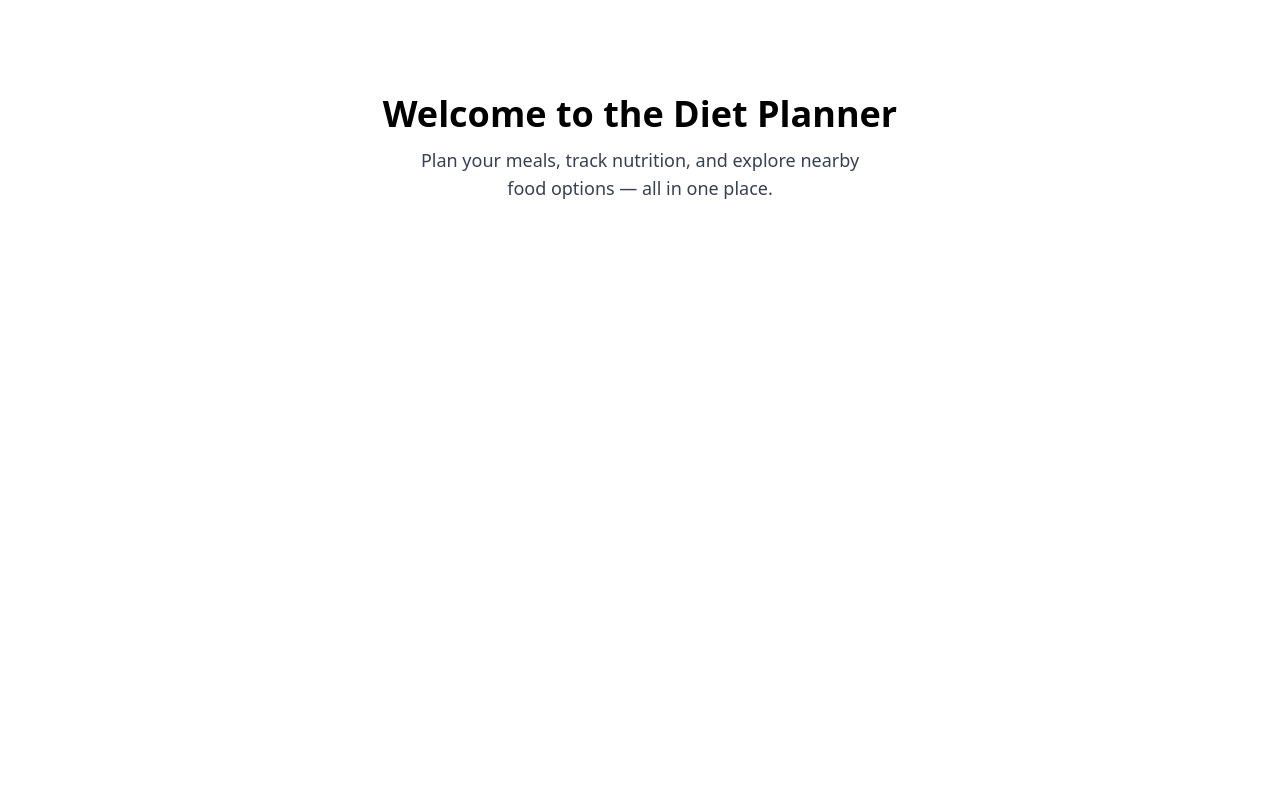
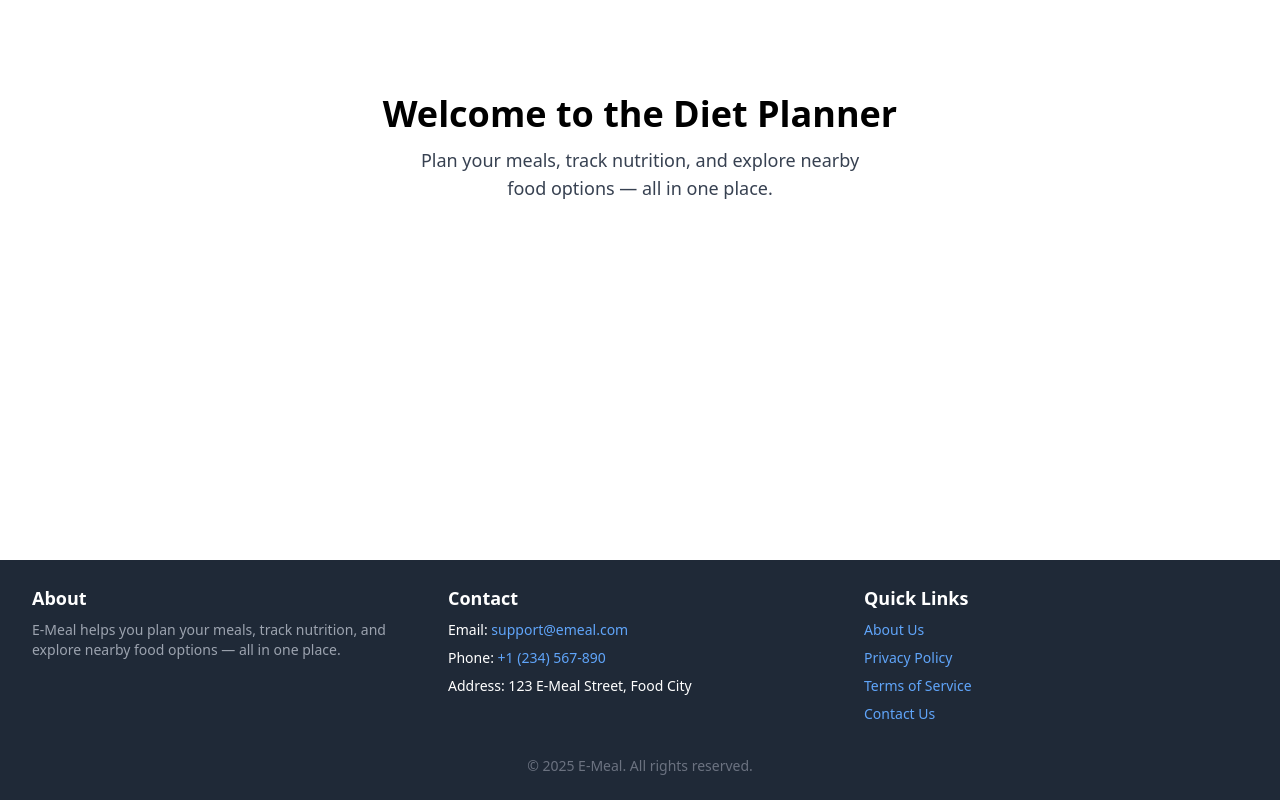
Before and after one commit to SDSU-CompE-561-Spring-2025/diet-planner-macros-tracking, a Next.js app in the folder frontend/: page / in a window 1280 px wide. Shown: the part 304-1104 px from the top of the page. Before the commit the page ends 864 px from the top, so only its background shows below. Built offline with nearby package versions, Linux system fonts and the light colour scheme.

Commit message:
Added Footer

```diff
--- a/frontend/src/components/Footer.jsx
+++ b/frontend/src/components/Footer.jsx
@@ -0,0 +1,75 @@
+export default function Footer() {
+  return (
+    <footer className="bg-gray-800 text-white py-6">
+      <div className="max-w-7xl mx-auto px-4 sm:px-6 lg:px-8">
+        <div className="grid grid-cols-1 md:grid-cols-3 gap-8">
+          {/* About Section */}
+          <div>
+            <h3 className="text-lg font-bold mb-2">About</h3>
+            <p className="text-sm text-gray-400">
+              E-Meal helps you plan your meals, track nutrition, and explore
+              nearby food options — all in one place.
+            </p>
+          </div>
+
+          {/* Contact Section */}
+          <div>
+            <h3 className="text-lg font-bold mb-2">Contact</h3>
+            <ul className="space-y-2 text-sm">
+              <li>
+                Email:{" "}
+                <a
+                  href="mailto:support@emeal.com"
+                  className="text-blue-400 hover:underline"
+                >
+                  support@emeal.com
+                </a>
+              </li>
+              <li>
+                Phone:{" "}
+                <a
+                  href="tel:+1234567890"
+                  className="text-blue-400 hover:underline"
+                >
+                  +1 (234) 567-890
+                </a>
+              </li>
+              <li>Address: 123 E-Meal Street, Food City</li>
+            </ul>
+          </div>
+
+          {/* Quick Links Section */}
+          <div>
+            <h3 className="text-lg font-bold mb-2">Quick Links</h3>
+            <ul className="space-y-2 text-sm">
+              <li>
+                <a href="/about" className="text-blue-400 hover:underline">
+                  About Us
+                </a>
+              </li>
+              <li>
+                <a href="/privacy" className="text-blue-400 hover:underline">
+                  Privacy Policy
+                </a>
+              </li>
+              <li>
+                <a href="/terms" className="text-blue-400 hover:underline">
+                  Terms of Service
+                </a>
+              </li>
+              <li>
+                <a href="/contact" className="text-blue-400 hover:underline">
+                  Contact Us
+                </a>
+              </li>
+            </ul>
+          </div>
+        </div>
+
+        <div className="mt-8 text-center text-sm text-gray-500">
+          &copy; {new Date().getFullYear()} E-Meal. All rights reserved.
+        </div>
+      </div>
+    </footer>
+  );
+}
--- a/frontend/src/components/Layout.jsx
+++ b/frontend/src/components/Layout.jsx
@@ -1,10 +1,12 @@
-import Navbar from "./Navbar";
+import Navbar from "./navbar";
+import Footer from "./footer"; // Import the Footer component
 
 export default function Layout({ children }) {
   return (
     <>
       <Navbar />
       <main className="min-h-screen">{children}</main>
+      <Footer /> {/* Add the Footer here */}
     </>
   );
 }
```
